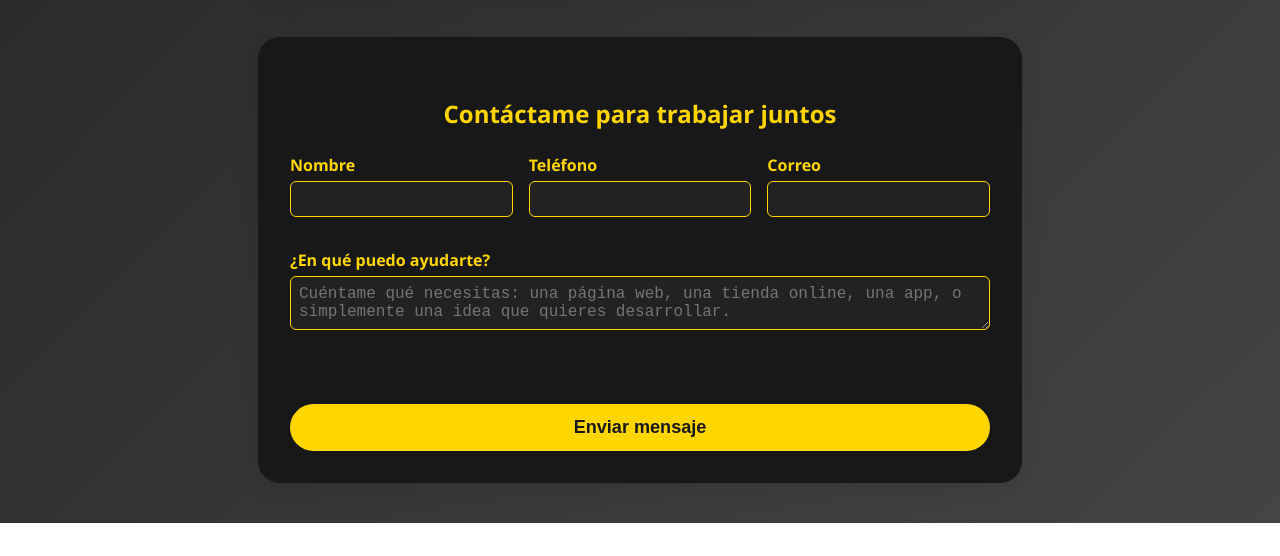
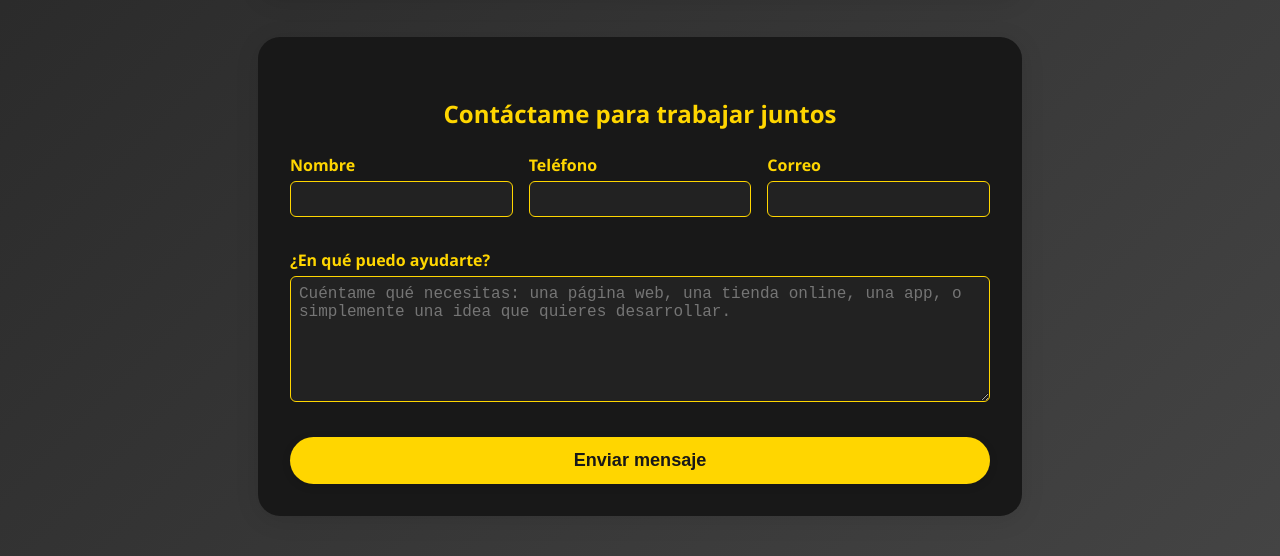
Before and after one commit to Nass10000/Nassweb, a plain HTML site: page front/index.html in a window 1280 px wide. Shown: the part 1896-2452 px from the top of the page. Before the commit the page ends 2419 px from the top, so only its background shows below. Drawn offline with Linux system fonts and the light colour scheme.

Commit message:
actualizacion

```diff
--- a/front/index.html
+++ b/front/index.html
@@ -385,7 +385,7 @@
                 </div>
                 <div class="form-group mensaje-group">
                     <label for="mensaje" style="color:#FFD600;">¿En qué puedo ayudarte?</label>
-                    <textarea id="mensaje" name="mensaje" rows="2" required
+                    <textarea id="mensaje" name="mensaje" rows="6" required
     placeholder="Cuéntame qué necesitas: una página web, una tienda online, una app, o simplemente una idea que quieres desarrollar."
     style="background:#222; color:#fff; border:1px solid #FFD600;"></textarea>
                 </div>
```
